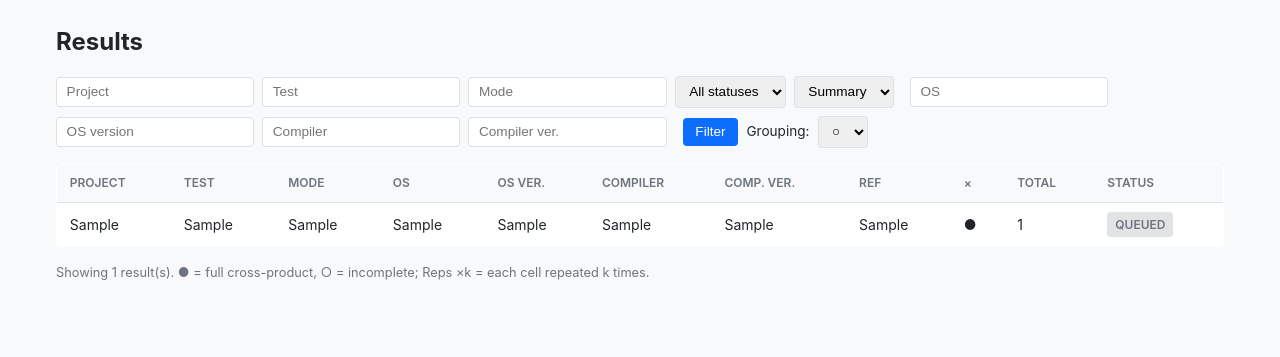
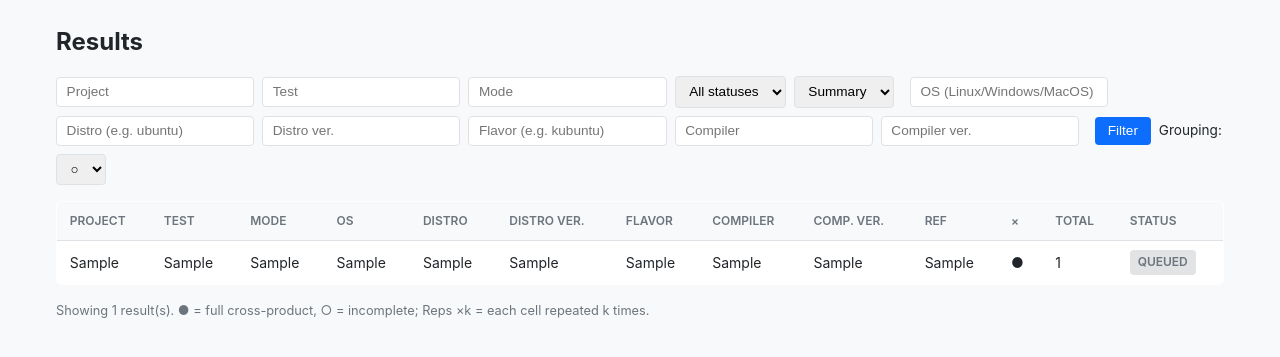
Before and after one commit to omnetpp/opp_ci, a FastAPI app: page /results in a window 1280 px wide. Shown: the part 73-430 px from the top of the page. Run offline with FastAPI, Linux system fonts and the light colour scheme; the visitor is signed in with stand-in values (Sample User, id 1); tables that the repository leaves empty hold one stand-in row (values such as "Sample post"); parts of the project's set-up code (start-up, migrations or seed data) failed here and were passed over.

Commit message:
web: show distro/flavor in filters, forms, and rollup
  * Results page: replace OS/OS-version columns with OS/Distro/Flavor
    columns; filter bar gains matching inputs.

  * Run detail and queue: show the three-level platform breakdown.

  * /runs/new and /matrices/new forms accept --distro/--flavor
    fields with registry-driven datalist suggestions, validated
    server-side via platforms.resolve_platform().

  * matrix_create / run_new_submit / run_rerun / run_new_matrix
    propagate the four new fields end-to-end into TestRun rows
    (and into find_existing_run for the dedupe check).

  * Workers page splits platform tags into os:/distro:/flavor:
    groups so a Kubuntu worker reads as Kubuntu, not just os:linux.

  * web.rollup adds distro/distro_version/flavor to the primary
    dimension set; os_version and flavor_version move to extras
    (only surface when they vary on the page).

```diff
--- a/opp_ci/web/app.py
+++ b/opp_ci/web/app.py
@@ -233,6 +233,10 @@ def results_page(
     mode: str = Query(default=None),
     os: str = Query(default=None, alias="os"),
     os_version: str = Query(default=None),
+    distro: str = Query(default=None),
+    distro_version: str = Query(default=None),
+    flavor: str = Query(default=None),
+    flavor_version: str = Query(default=None),
     compiler: str = Query(default=None),
     compiler_version: str = Query(default=None),
     status: str = Query(default=None),
@@ -259,6 +263,14 @@ def results_page(
             query = query.where(TestRun.os == os)
         if os_version:
             query = query.where(TestRun.os_version == os_version)
+        if distro:
+            query = query.where(TestRun.distro == distro.lower())
+        if distro_version:
+            query = query.where(TestRun.distro_version == distro_version)
+        if flavor:
+            query = query.where(TestRun.flavor == flavor.lower())
+        if flavor_version:
+            query = query.where(TestRun.flavor_version == flavor_version)
         if compiler:
             query = query.where(TestRun.compiler == compiler)
         if compiler_version:
@@ -282,6 +294,10 @@ def results_page(
             "filter_mode": mode or "",
             "filter_os": os or "",
             "filter_os_version": os_version or "",
+            "filter_distro": distro or "",
+            "filter_distro_version": distro_version or "",
+            "filter_flavor": flavor or "",
+            "filter_flavor_version": flavor_version or "",
             "filter_compiler": compiler or "",
             "filter_compiler_version": compiler_version or "",
             "filter_status": status or "",
@@ -460,6 +476,7 @@ def _build_comparison_diff(left_runs, left_results, right_runs, right_results):
 def run_new_form(request: Request,
                  current_user: User = Depends(require_user("submitter")),
                  message: str = Query(default=None), message_type: str = Query(default=None)):
+    from opp_ci import platforms
     session = SessionLocal()
     try:
         projects = session.execute(select(Project).order_by(Project.name)).scalars().all()
@@ -467,8 +484,10 @@ def run_new_form(request: Request,
         os_entries = session.execute(select(OS).order_by(OS.name, OS.version)).scalars().all()
         compilers = session.execute(select(Compiler).order_by(Compiler.name, Compiler.version)).scalars().all()
 
-        os_suggestions = sorted({o.name for o in os_entries if o.name})
+        os_suggestions = list(platforms.OS_NAMES)
         os_version_suggestions = sorted({o.version for o in os_entries if o.version})
+        distro_suggestions = sorted({platforms.display_name(n) for n in platforms.DISTROS})
+        flavor_suggestions = sorted({platforms.display_name(n) for n in platforms.FLAVORS})
         arch_suggestions = _arch_suggestions(os_entries)
         compiler_suggestions = sorted({c.name for c in compilers if c.name})
         compiler_version_suggestions = sorted({c.version for c in compilers if c.version})
@@ -508,6 +527,8 @@ def run_new_form(request: Request,
             "compilers": compilers,
             "os_suggestions": os_suggestions,
             "os_version_suggestions": os_version_suggestions,
+            "distro_suggestions": distro_suggestions,
+            "flavor_suggestions": flavor_suggestions,
             "arch_suggestions": arch_suggestions,
             "compiler_suggestions": compiler_suggestions,
             "compiler_version_suggestions": compiler_version_suggestions,
@@ -533,6 +554,10 @@ def run_new_submit(
     omnetpp_version: str = Form(default=""),
     os: str = Form(default="", alias="os"),
     os_version: str = Form(default=""),
+    distro: str = Form(default=""),
+    distro_version: str = Form(default=""),
+    flavor: str = Form(default=""),
+    flavor_version: str = Form(default=""),
     arch: str = Form(default=""),
     compiler: str = Form(default=""),
     compiler_version: str = Form(default=""),
@@ -540,11 +565,27 @@ def run_new_submit(
     toolchain: str = Form(default="none"),
 ):
     import datetime
+    from opp_ci import platforms
+    from opp_ci.scheduler import _build_platform_desc
+
     session = SessionLocal()
     try:
         resolved_deps = None
         if omnetpp_version and project != "omnetpp":
             resolved_deps = {"omnetpp": omnetpp_version}
+        try:
+            r_os, r_distro, r_flavor = platforms.resolve_platform(
+                os=os or None, distro=distro or None, flavor=flavor or None,
+            )
+        except ValueError as e:
+            return RedirectResponse(
+                url=f"/runs/new?message={e}&message_type=error",
+                status_code=303,
+            )
+        os_canon = platforms._os_canonical(r_os) if r_os else None
+        os_ver_clean = (os_version or None) if os_canon and os_canon != "Linux" else None
+        distro_ver_clean = (distro_version or None) if r_distro else None
+        flavor_ver_clean = (flavor_version or None) if r_flavor else None
         run = TestRun(
             project=project,
             test=test,
@@ -552,13 +593,22 @@ def run_new_submit(
             git_ref=git_ref or None,
             version=version or None,
             resolved_deps=resolved_deps,
-            os=os or None,
-            os_version=os_version or None,
+            os=os_canon,
+            os_version=os_ver_clean,
+            distro=r_distro,
+            distro_version=distro_ver_clean,
+            flavor=r_flavor,
+            flavor_version=flavor_ver_clean,
             arch=arch or None,
             compiler=compiler or None,
             compiler_version=compiler_version or None,
             isolation=isolation or None,
             toolchain=toolchain or None,
+            platform_desc=_build_platform_desc(
+                os_canon, os_ver_clean, arch or None, compiler or None, compiler_version or None,
+                distro=r_distro, distro_version=distro_ver_clean,
+                flavor=r_flavor, flavor_version=flavor_ver_clean,
+            ),
             status=TestRunStatus.queued,
             trigger="web",
             started_at=datetime.datetime.utcnow(),
@@ -610,6 +660,10 @@ def run_new_matrix(request: Request,
                 git_ref=job.get("git_ref"),
                 os=job.get("os"),
                 os_version=job.get("os_version"),
+                distro=job.get("distro"),
+                distro_version=job.get("distro_version"),
+                flavor=job.get("flavor"),
+                flavor_version=job.get("flavor_version"),
                 arch=job.get("arch"),
                 compiler=job.get("compiler"),
                 compiler_version=job.get("compiler_version"),
@@ -628,6 +682,10 @@ def run_new_matrix(request: Request,
                 git_ref=job.get("git_ref"),
                 os=job.get("os"),
                 os_version=job.get("os_version"),
+                distro=job.get("distro"),
+                distro_version=job.get("distro_version"),
+                flavor=job.get("flavor"),
+                flavor_version=job.get("flavor_version"),
                 arch=job.get("arch"),
                 compiler=job.get("compiler"),
                 compiler_version=job.get("compiler_version"),
@@ -675,6 +733,10 @@ def run_rerun(run_id: int, current_user: User = Depends(require_user("submitter"
             git_ref=original.git_ref,
             os=original.os,
             os_version=original.os_version,
+            distro=original.distro,
+            distro_version=original.distro_version,
+            flavor=original.flavor,
+            flavor_version=original.flavor_version,
             arch=original.arch,
             compiler=original.compiler,
             compiler_version=original.compiler_version,
@@ -967,14 +1029,17 @@ def matrices_list(
 def matrix_new_form(request: Request,
                     current_user: User = Depends(require_user("submitter")),
                     error: str = Query(default=None)):
+    from opp_ci import platforms
     session = SessionLocal()
     try:
         projects = session.execute(select(Project).order_by(Project.name)).scalars().all()
         os_entries = session.execute(select(OS).order_by(OS.name, OS.version)).scalars().all()
         compilers = session.execute(select(Compiler).order_by(Compiler.name, Compiler.version)).scalars().all()
 
-        os_suggestions = sorted({o.name for o in os_entries if o.name})
+        os_suggestions = list(platforms.OS_NAMES)
         os_version_suggestions = sorted({o.version for o in os_entries if o.version})
+        distro_suggestions = sorted({platforms.display_name(n) for n in platforms.DISTROS})
+        flavor_suggestions = sorted({platforms.display_name(n) for n in platforms.FLAVORS})
         arch_suggestions = _arch_suggestions(os_entries)
         compiler_suggestions = sorted({c.name for c in compilers if c.name})
         compiler_version_suggestions = sorted({c.version for c in compilers if c.version})
@@ -1002,6 +1067,8 @@ def matrix_new_form(request: Request,
             "projects": projects,
             "os_suggestions": os_suggestions,
             "os_version_suggestions": os_version_suggestions,
+            "distro_suggestions": distro_suggestions,
+            "flavor_suggestions": flavor_suggestions,
             "arch_suggestions": arch_suggestions,
             "compiler_suggestions": compiler_suggestions,
             "compiler_version_suggestions": compiler_version_suggestions,
@@ -1062,6 +1129,10 @@ def matrix_create(
     refs: str = Form(default=""),
     os: str = Form(default=""),
     os_version: str = Form(default=""),
+    distro: str = Form(default=""),
+    distro_version: str = Form(default=""),
+    flavor: str = Form(default=""),
+    flavor_version: str = Form(default=""),
     arch: str = Form(default=""),
     compiler: str = Form(default=""),
     compiler_version: str = Form(default=""),
@@ -1089,6 +1160,10 @@ def matrix_create(
             "refs": _split_csv(refs),
             "os": _split_csv(os),
             "os_version": _split_csv(os_version),
+            "distro": _split_csv(distro),
+            "distro_version": _split_csv(distro_version),
+            "flavor": _split_csv(flavor),
+            "flavor_version": _split_csv(flavor_version),
             "arch": _split_csv(arch),
             "compiler": _split_csv(compiler),
             "compiler_version": _split_csv(compiler_version),
@@ -1297,17 +1372,22 @@ def workers_list(request: Request, current_user: User = Depends(require_user()))
             age = (now - w.last_heartbeat).total_seconds() if w.last_heartbeat else None
             tags = w.tags or []
             os_tags = [t for t in tags if t.startswith("os:")]
+            distro_tags = [t for t in tags if t.startswith("distro:")]
+            flavor_tags = [t for t in tags if t.startswith("flavor:")]
             compiler_tags = [t for t in tags if t.startswith("compiler:")]
             has_podman = "podman" in tags
             has_nix = "nix" in tags
             other_tags = [t for t in tags
-                          if not (t.startswith("os:") or t.startswith("compiler:")
+                          if not (t.startswith("os:") or t.startswith("distro:")
+                                  or t.startswith("flavor:") or t.startswith("compiler:")
                                   or t in ("podman", "nix"))]
             rows.append({
                 "worker": w,
                 "connected": connected,
                 "heartbeat_age_seconds": age,
                 "os_tags": os_tags,
+                "distro_tags": distro_tags,
+                "flavor_tags": flavor_tags,
                 "compiler_tags": compiler_tags,
                 "has_podman": has_podman,
                 "has_nix": has_nix,
--- a/opp_ci/web/templates/matrix_detail.html
+++ b/opp_ci/web/templates/matrix_detail.html
@@ -28,6 +28,10 @@
         </td></tr>
         <tr><th>OSes</th><td>{{ matrix.config.get("os", ["-"])|join(", ") }}</td></tr>
         <tr><th>OS Versions</th><td>{{ matrix.config.get("os_version", ["-"])|join(", ") }}</td></tr>
+        <tr><th>Distros</th><td>{{ matrix.config.get("distro", ["-"])|join(", ") }}</td></tr>
+        <tr><th>Distro Versions</th><td>{{ matrix.config.get("distro_version", ["-"])|join(", ") }}</td></tr>
+        <tr><th>Flavors</th><td>{{ matrix.config.get("flavor", ["-"])|join(", ") }}</td></tr>
+        <tr><th>Flavor Versions</th><td>{{ matrix.config.get("flavor_version", ["-"])|join(", ") }}</td></tr>
         <tr><th>Architectures</th><td>{{ matrix.config.get("arch", ["-"])|join(", ") }}</td></tr>
         <tr><th>Compilers</th><td>{{ matrix.config.get("compiler", ["-"])|join(", ") }}</td></tr>
         <tr><th>Compiler Versions</th><td>{{ matrix.config.get("compiler_version", ["-"])|join(", ") }}</td></tr>
--- a/opp_ci/web/templates/results.html
+++ b/opp_ci/web/templates/results.html
@@ -18,8 +18,10 @@
         <option value="detailed" {{ "selected" if view == "detailed" }}>Detailed</option>
     </select>
     <br style="flex-basis:100%; height:0;">
-    <input type="text" name="os" placeholder="OS" value="{{ filter_os }}">
-    <input type="text" name="os_version" placeholder="OS version" value="{{ filter_os_version }}">
+    <input type="text" name="os" placeholder="OS (Linux/Windows/MacOS)" value="{{ filter_os }}">
+    <input type="text" name="distro" placeholder="Distro (e.g. ubuntu)" value="{{ filter_distro }}">
+    <input type="text" name="distro_version" placeholder="Distro ver." value="{{ filter_distro_version }}">
+    <input type="text" name="flavor" placeholder="Flavor (e.g. kubuntu)" value="{{ filter_flavor }}">
     <input type="text" name="compiler" placeholder="Compiler" value="{{ filter_compiler }}">
     <input type="text" name="compiler_version" placeholder="Compiler ver." value="{{ filter_compiler_version }}">
     <br style="flex-basis:100%; height:0;">
@@ -35,8 +37,8 @@
 {% if view == "summary" %}
 <!-- Summary roll-up view -->
 {% if summaries %}
-{% set extra_labels = {"isolation": "Isolation", "toolchain": "Toolchain", "commit_sha": "Commit", "version": "Version"} %}
-{% set primary_dims = ["project", "test", "mode", "os", "os_version", "compiler", "compiler_version", "git_ref"] %}
+{% set extra_labels = {"os_version": "OS ver.", "flavor_version": "Flavor ver.", "isolation": "Isolation", "toolchain": "Toolchain", "commit_sha": "Commit", "version": "Version"} %}
+{% set primary_dims = ["project", "test", "mode", "os", "distro", "distro_version", "flavor", "compiler", "compiler_version", "git_ref"] %}
 {% set sha_dims = ["git_ref", "commit_sha"] %}
 {% set show_reps = summaries | selectattr("repetitions", "gt", 1) | list | length > 0 %}
 <table>
@@ -46,7 +48,9 @@
             <th>Test</th>
             <th>Mode</th>
             <th>OS</th>
-            <th>OS ver.</th>
+            <th>Distro</th>
+            <th>Distro ver.</th>
+            <th>Flavor</th>
             <th>Compiler</th>
             <th>Comp. ver.</th>
             <th>Ref</th>
@@ -111,7 +115,8 @@
             <th>Test</th>
             <th>Mode</th>
             <th>OS</th>
-            <th>OS ver.</th>
+            <th>Distro</th>
+            <th>Flavor</th>
             <th>Compiler</th>
             <th>Comp. ver.</th>
             <th>Status</th>
@@ -126,8 +131,9 @@
             <td>{{ run.project }}</td>
             <td>{{ run.test }}</td>
             <td>{{ run.mode or "-" }}</td>
-            <td>{{ run.os or "-" }}</td>
-            <td>{{ run.os_version or "-" }}</td>
+            <td>{{ run.os or "-" }}{% if run.os_version %} {{ run.os_version }}{% endif %}</td>
+            <td>{% if run.distro %}{{ run.distro|title }}{% if run.distro_version %} {{ run.distro_version }}{% endif %}{% else %}-{% endif %}</td>
+            <td>{% if run.flavor %}{{ run.flavor|title }}{% if run.flavor_version or run.distro_version %} {{ run.flavor_version or run.distro_version }}{% endif %}{% else %}-{% endif %}</td>
             <td>{{ run.compiler or "-" }}</td>
             <td>{{ run.compiler_version or "-" }}</td>
             <td><span class="badge badge-{{ run.status.value }}">{{ run.status.value }}</span></td>
--- a/opp_ci/web/templates/run_detail.html
+++ b/opp_ci/web/templates/run_detail.html
@@ -14,7 +14,9 @@
         <tr><th>Version</th><td>{{ run.version or "-" }}</td></tr>
         <tr><th>Resolved deps</th><td>{% if run.resolved_deps %}{% for k, v in run.resolved_deps.items() %}{{ k }}={{ v }}{% if not loop.last %}, {% endif %}{% endfor %}{% else %}-{% endif %}</td></tr>
         <tr><th>Platform</th><td>{{ run.platform_desc or "-" }}</td></tr>
-        <tr><th>OS</th><td>{{ (run.os ~ " " ~ run.os_version) if run.os else "-" }}</td></tr>
+        <tr><th>OS</th><td>{% if run.os %}{{ run.os }}{% if run.os_version %} {{ run.os_version }}{% endif %}{% else %}-{% endif %}</td></tr>
+        <tr><th>Distro</th><td>{% if run.distro %}{{ run.distro|title }}{% if run.distro_version %} {{ run.distro_version }}{% endif %}{% else %}-{% endif %}</td></tr>
+        <tr><th>Flavor</th><td>{% if run.flavor %}{{ run.flavor|title }}{% if run.flavor_version or run.distro_version %} {{ run.flavor_version or run.distro_version }}{% endif %}{% else %}-{% endif %}</td></tr>
         <tr><th>Arch</th><td>{{ run.arch or "-" }}</td></tr>
         <tr><th>Compiler</th><td>{{ (run.compiler ~ "-" ~ run.compiler_version) if run.compiler else "-" }}</td></tr>
         <tr><th>Isolation</th><td>{{ run.isolation or "none" }}</td></tr>
```
Also changed, not shown: opp_ci/web/rollup.py (+11 -8 lines), opp_ci/web/templates/matrix_new.html (+26 -5 lines), opp_ci/web/templates/run_new.html (+26 -2 lines), opp_ci/web/templates/workers.html (+5 -4 lines).
